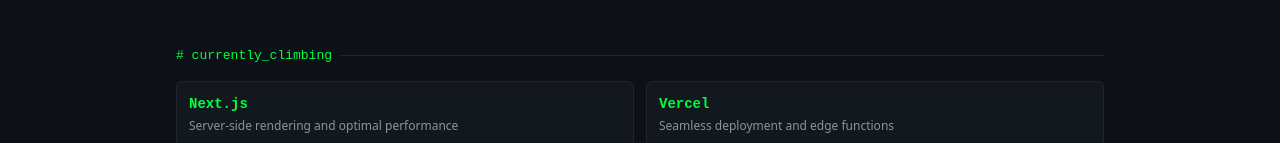
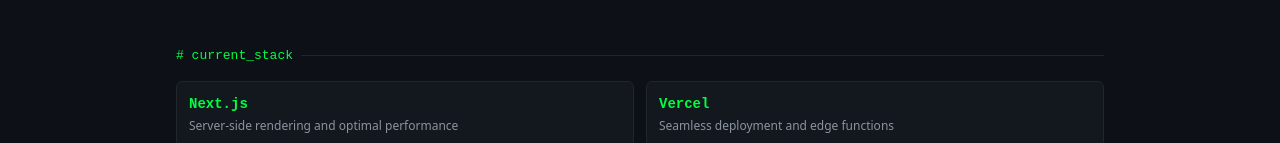
Before and after one commit to A-Wheeto/adamwheatley.net, a Next.js app: page /projects in a window 1280 px wide. Shown: the part 995-1138 px from the top of the page. Built offline with nearby package versions, Linux system fonts and the light colour scheme.

Commit message:
fix: rename currently_climbing to current_stack

```diff
--- a/src/app/projects/page.tsx
+++ b/src/app/projects/page.tsx
@@ -35,7 +35,7 @@
       </div>
 
       <h2 className="climbing-heading">
-        # currently_climbing
+        # current_stack
       </h2>
       <div className="grid grid-cols-1 sm:grid-cols-2 gap-3">
         {currentlyClimbing.map((skill) => (
```
